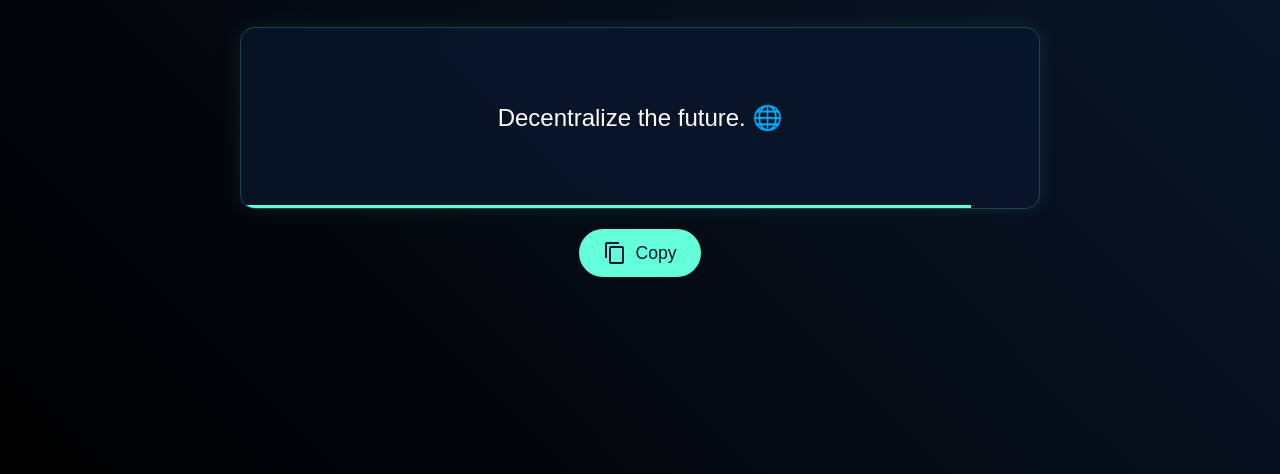
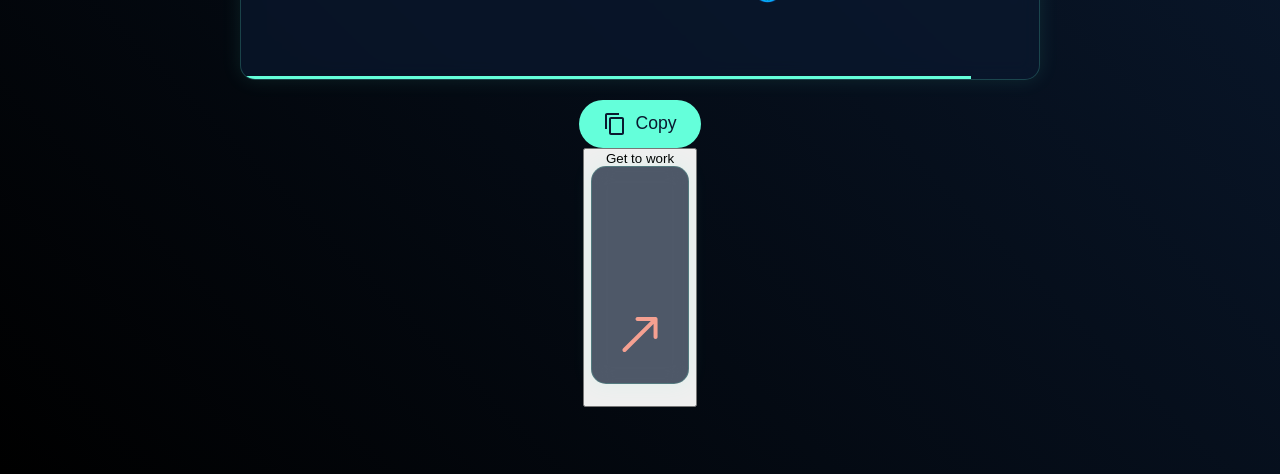
Before and after one commit to Alokakki/Rotating-Quotes, a plain HTML site: page index.html in a window 1280 px wide. Shown: the part 326-800 px from the top of the page. Drawn offline with Linux system fonts and the light colour scheme.

Commit message:
Update index.html

```diff
--- a/index.html
+++ b/index.html
@@ -29,6 +29,20 @@
             </svg>
             Copy
         </button>
+<!--  -->
+        <button>
+  Get to work
+ <div class="quote-box">
+            <div class="quote-text" id="quoteDisplay"></div>
+  <div class="icon">
+    <span>
+      <svg xmlns="http://www.w3.org/2000/svg" width="36" height="36" viewBox="0 0 36 36" fill="none">
+        <path d="M1.05403 31.6175C0.271626 32.3972 0.271626 33.6614 1.05403 34.441C1.83644 35.2207 3.10497 35.2207 3.88737 34.441L1.05403 31.6175ZM35.5599 2.05152C35.5599 0.948871 34.6629 0.0549994 33.5564 0.0549994L15.5251 0.0549994C14.4187 0.0549994 13.5217 0.948871 13.5217 2.05152C13.5217 3.15416 14.4187 4.04804 15.5251 4.04804H31.5529V20.0202C31.5529 21.1228 32.4499 22.0167 33.5564 22.0167C34.6629 22.0167 35.5599 21.1228 35.5599 20.0202L35.5599 2.05152ZM3.88737 34.441L34.9731 3.46327L32.1397 0.639766L1.05403 31.6175L3.88737 34.441Z" fill="#F5A091" />
+      </svg>
+    </span>
+  </div>
+</button>
+<!--          -->
     </div>
 
     <script src="script.js"></script>
```
